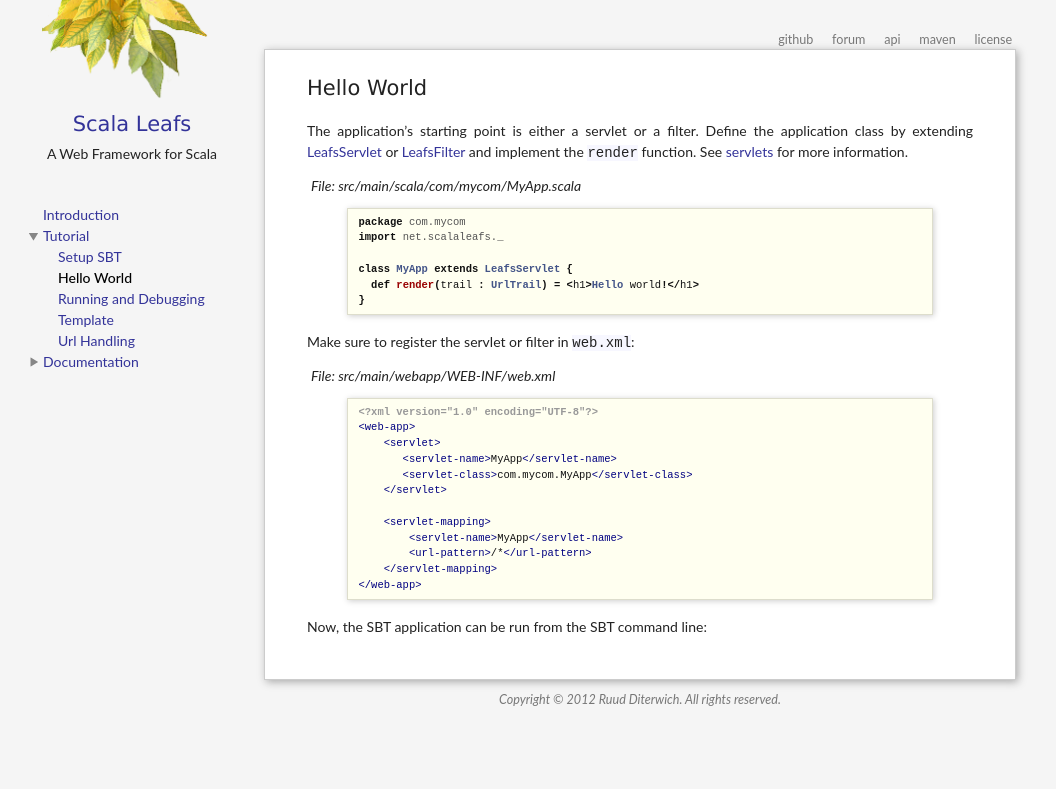
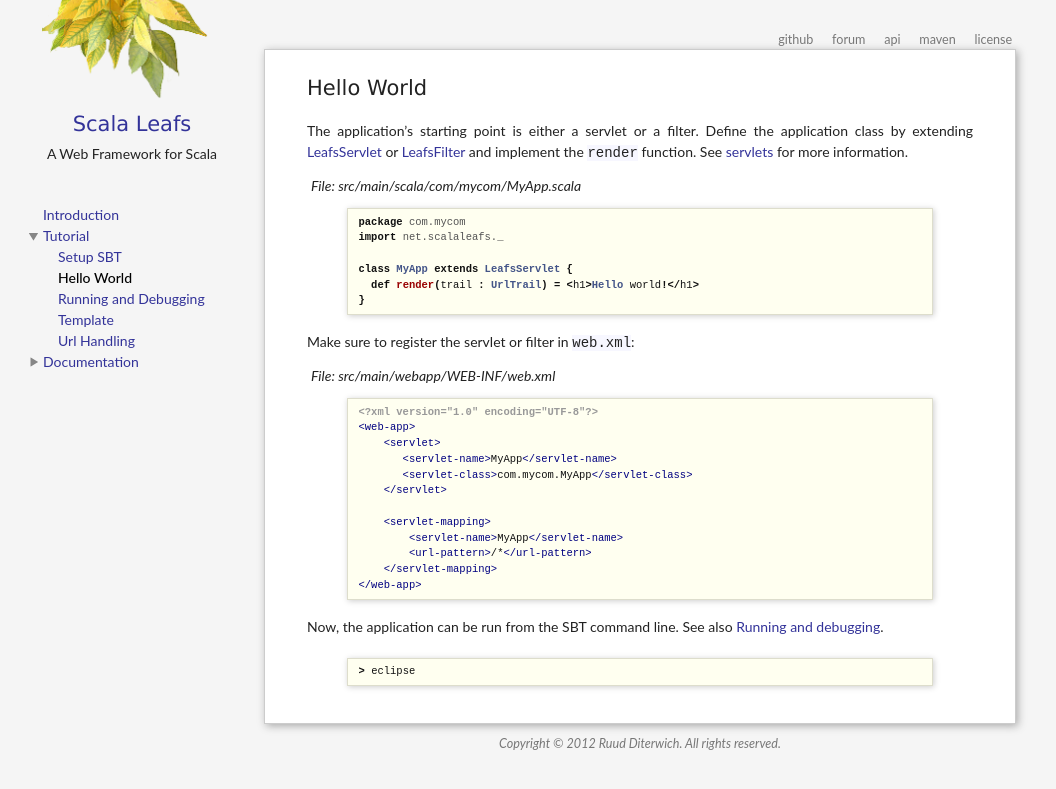
Before and after one commit to scalastuff/scalaleafs, a Jekyll site: the page built from hello-world.md, in a window 1280 px wide. Shown: the top 789 px of the page, without its empty margins (0-1056 px from the left). Built offline with Jekyll 4.4.1, drawn with Linux system fonts in a browser that asks for light colours.

Commit message:
Updated hello-world.md

```diff
--- a/hello-world.md
+++ b/hello-world.md
@@ -33,4 +33,8 @@
 </web-app>
 {% endhighlight %}
 
-Now, the SBT application can be run from the SBT command line:
+Now, the application can be run from the SBT command line. See also [Running and debugging](/running-debugging.html).
+
+{% highlight scala %}
+> eclipse
+{% endhighlight %}
```
